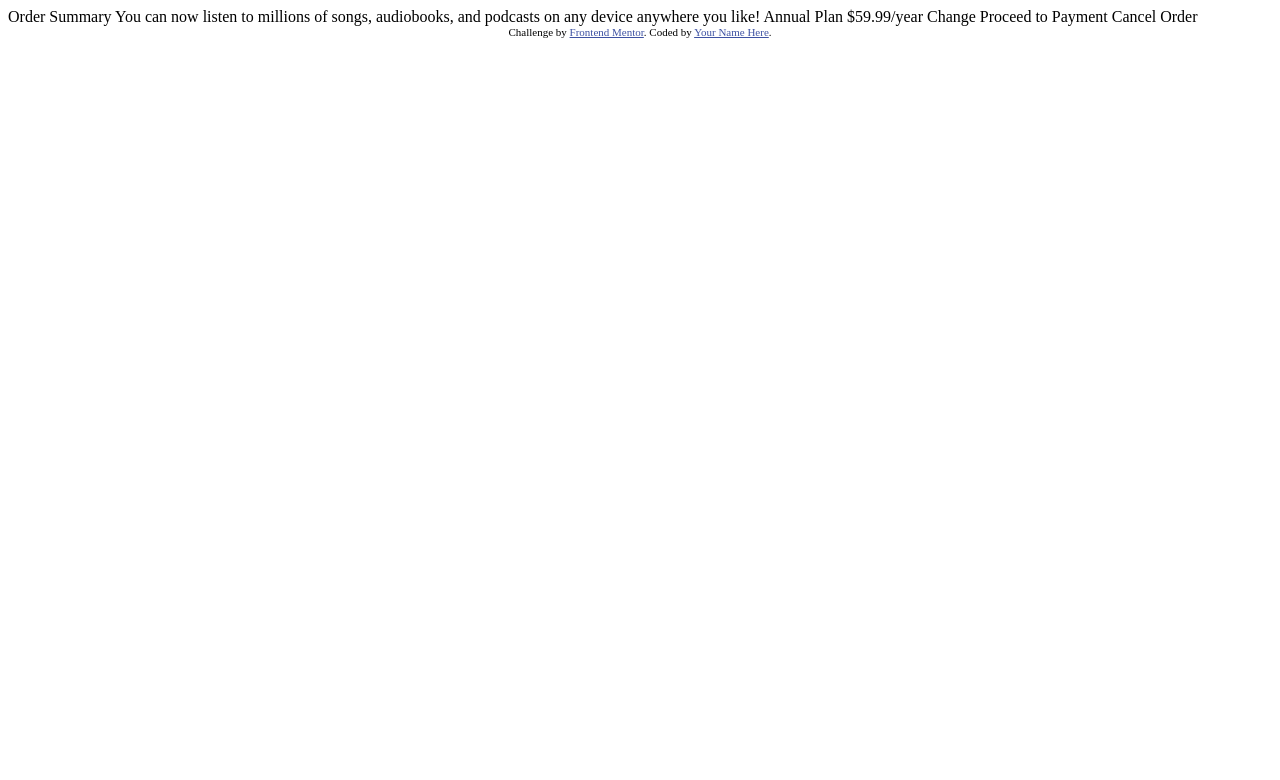
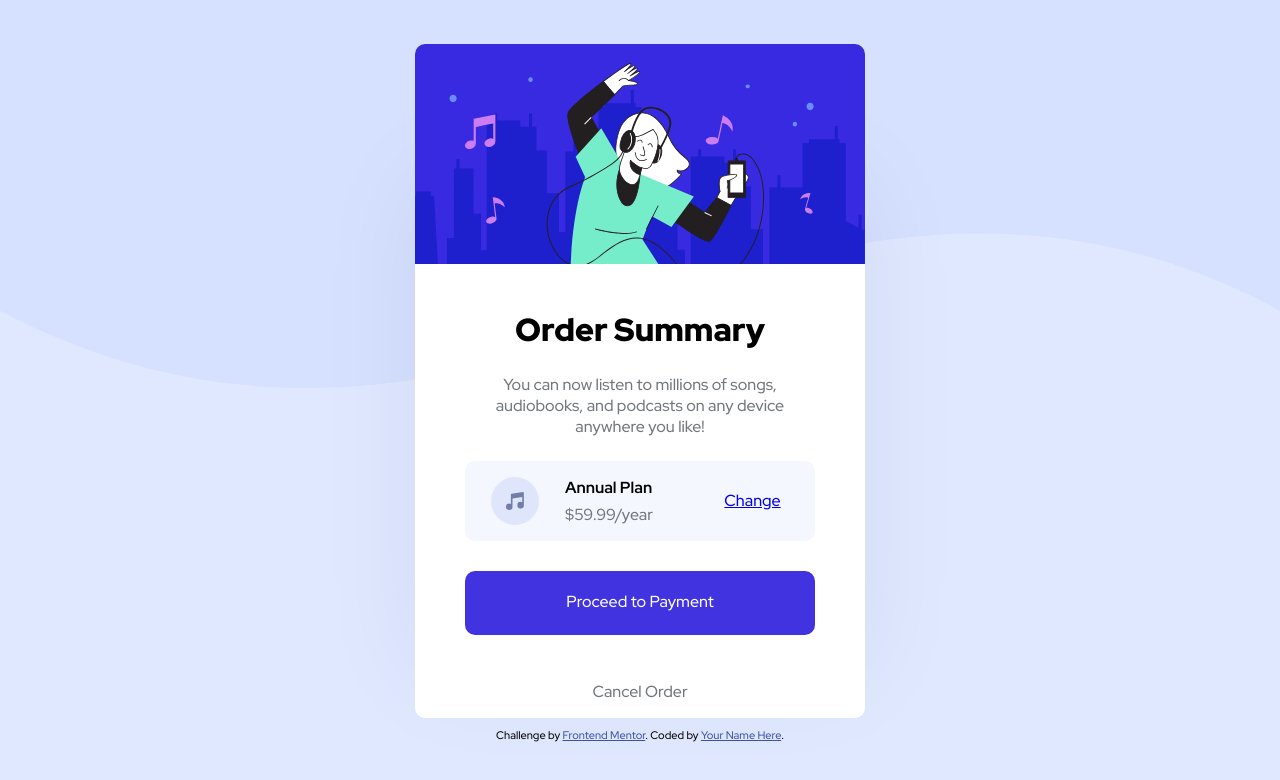
Before and after one commit to vaishak10/order-summary-component-main, a plain HTML site: page index.html in a window 1280 px wide. Drawn offline with Linux system fonts and the light colour scheme.

Commit message:
undergoing dev work

```diff
--- a/index.html
+++ b/index.html
@@ -1,37 +1,50 @@
 <!DOCTYPE html>
 <html lang="en">
+
 <head>
   <meta charset="UTF-8">
-  <meta name="viewport" content="width=device-width, initial-scale=1.0"> <!-- displays site properly based on user's device -->
+  <meta name="viewport" content="width=device-width, initial-scale=1.0">
+  <!-- displays site properly based on user's device -->
 
   <link rel="icon" type="image/png" sizes="32x32" href="./images/favicon-32x32.png">
 
   <title>Frontend Mentor | Order summary card</title>
 
-  <!-- Feel free to remove these styles or customise in your own stylesheet 👍 -->
-  <style>
-    .attribution { font-size: 11px; text-align: center; }
-    .attribution a { color: hsl(228, 45%, 44%); }
-  </style>
+  <link rel="stylesheet" href="styles.css">
 </head>
+
 <body>
-
-  Order Summary
-
-  You can now listen to millions of songs, audiobooks, and podcasts on any
-  device anywhere you like!
-
-  Annual Plan
-  $59.99/year
-
-  Change
-
-  Proceed to Payment
-  Cancel Order
-
-  <div class="attribution">
-    Challenge by <a href="https://www.frontendmentor.io?ref=challenge" target="_blank">Frontend Mentor</a>.
-    Coded by <a href="#">Your Name Here</a>.
+  <div class="order-summary-card">
+    <div class="container">
+      <div class="header">
+        <img src="images/illustration-hero.svg" alt="illustration-hero" class="illustration-hero" />
+      </div>
+      <div class="body">
+        <div class="body-contents">
+          <h1>Order Summary</h1>
+          <p class="description-paragraph">
+            <span class="para-1">You can now listen to millions of songs,</span>
+            <span class="para-2">audiobooks, and podcasts on any device</span>
+            <span class="para-3">anywhere you like!</span>
+          </p>
+          <div class="plans">
+            <img class="music-icon" src="images/icon-music.svg" alt="music-icon" />
+            <div class="plan-details">
+              <p class="annual-plan-label">Annual Plan</p>
+              <p class="annual-plan-amount">$59.99/year</p>
+            </div>
+            <a class="change-link" href="#">Change</a>
+          </div>
+          <div class="proceed-button">Proceed to Payment</div>
+          <p class="cancel-link">Cancel Order</p>
+        </div>
+      </div>
+    </div>
+    <div class="attribution">
+      Challenge by <a href="https://www.frontendmentor.io?ref=challenge" target="_blank">Frontend Mentor</a>.
+      Coded by <a href="#">Your Name Here</a>.
+    </div>
   </div>
 </body>
+
 </html>
--- /dev/null
+++ b/styles.css
@@ -0,0 +1,117 @@
+@import url('https://fonts.googleapis.com/css2?family=Red+Hat+Display:wght@500;700;900&display=swap');
+/*Element selectors*/
+:root {
+    --standoutText: #000;
+    --secondaryText: #72777c
+}
+body {
+    background-image: url("images/pattern-background-desktop.svg");
+    background-repeat: no-repeat;
+    background-size: contain;
+    background-color:  hsl(225, 100%, 94%);
+    margin: 0;
+    height: 100vh;
+    width: 100vw;
+    font-family: 'Red Hat Display', sans-serif;
+}
+h1 {
+    margin: 1.4em 0 0;
+    font-weight: 900;
+    color:var(--standoutText);
+}
+
+/*Class selectors*/
+.order-summary-card {
+    display: flex;
+    flex-direction: column;
+    margin: 3rem auto;
+    justify-content: center;
+    align-items: center;
+}
+.container {
+    display: grid;
+    grid-template-rows: 0.6fr 1fr;
+    box-shadow: 0 3em 6.4rem rgb(0 0 0 / 6%);
+    color: var(--secondaryText);;
+    place-content: center;
+    margin:5rem auto;
+    height: 500px;
+    max-width: 500px;
+}
+@media (max-width: 576px)
+{
+    .order-summary-card {
+        margin: 2rem auto;
+        max-width: 90%;
+    }
+    .container {
+        margin: 6rem auto;
+        max-width: 90%;
+    }
+}
+.header {
+    position: relative;
+    top: 6px;
+    border-radius: 10px 10px 0 0;
+    background-color: #fff;
+}
+.illustration-hero {
+    border-radius: 10px 10px 0 0;
+}
+.body-contents {
+    background-color: #fff;
+    border-radius: 0 0 10px 10px;
+    display: grid;
+    justify-items: center;
+    grid-gap: 14px;
+}
+.description-paragraph {
+    margin: 0.6em;
+    font-size: 16px;
+}
+.description-paragraph > span {
+    display: block;
+}
+.para-1,
+.para-3 {
+    text-align: center;
+}
+.plans {
+    background-color: hsl(225, 100%, 98%);
+    border-radius: 10px;
+    display: grid;
+    grid-template-columns: 0.8fr 1fr 1fr;
+    align-items: center;
+    width: 350px;
+}
+.annual-plan-label {
+    font-weight: 700;
+    margin-bottom: 0;
+    color:var(--standoutText);
+}
+.annual-plan-amount{
+    margin-top: 0.4em;
+}
+.music-icon,
+.change-link {
+    justify-self: center;
+}
+.proceed-button {
+    background-color: rgba(56, 41, 224, 0.95);
+    border-radius: 10px;
+    color: #fff;
+    text-align: center;
+    padding: 20px 0 0 0;
+    height: 44px;
+    width: 350px;
+    margin: 1em 0 1em 0;
+}
+.attribution {
+    margin-top: 20px;
+    font-size: 11px;
+    text-align: center;
+}
+
+.attribution a {
+    color: hsl(228, 45%, 44%);
+}
```
Also changed, not shown: 1 other file.
